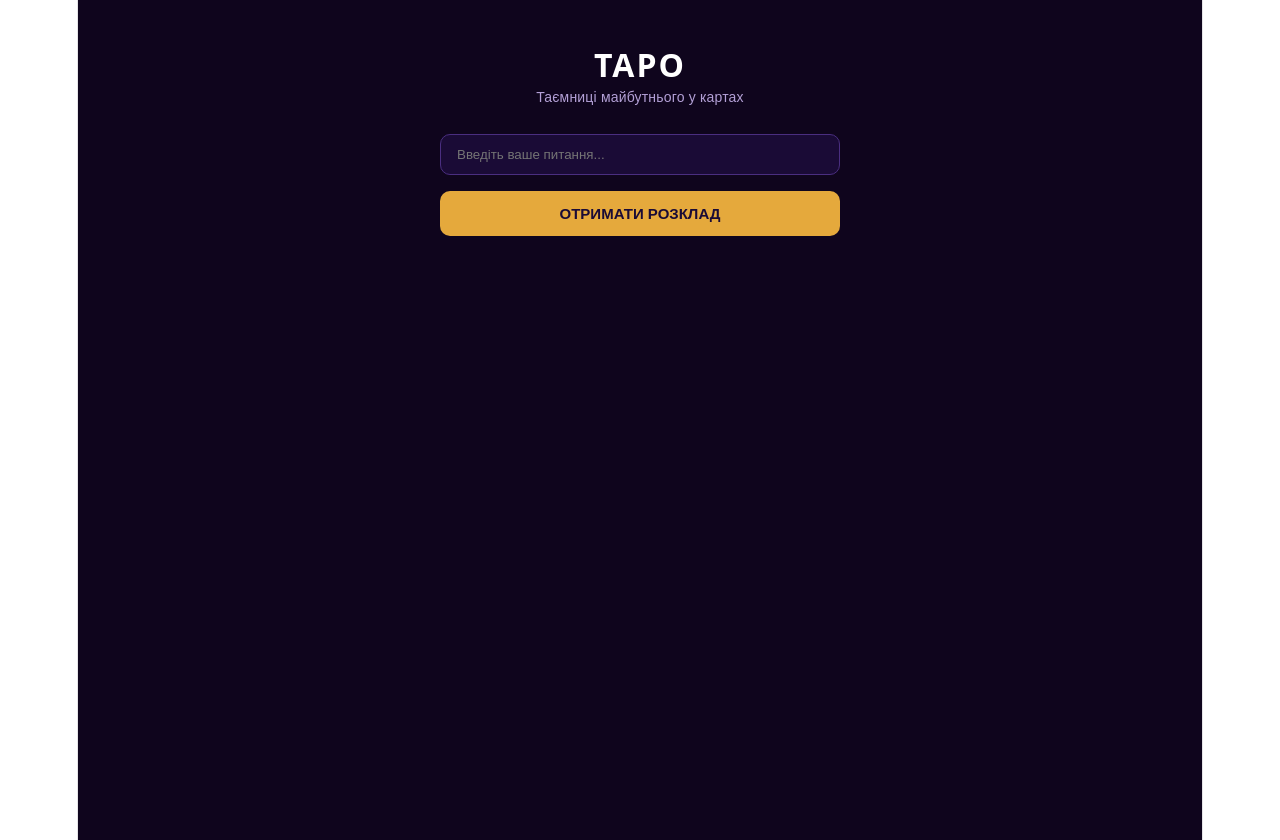
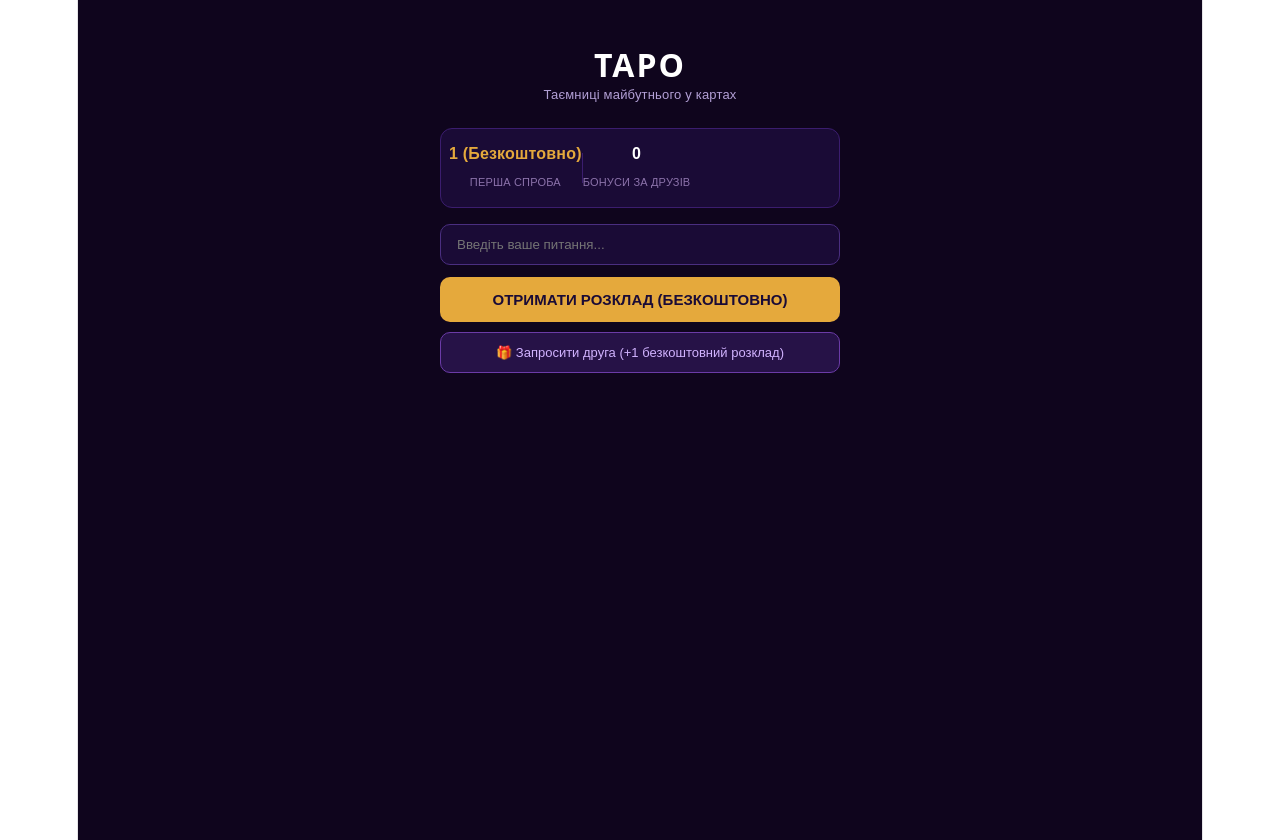
Before and after one commit to vadijao/ai-tarot-project, a React (Vite) app: page / in a window 1280 px wide. Built offline with nearby package versions, Linux system fonts and the light colour scheme.

Commit message:
Update App.jsx

```diff
--- a/src/App.jsx
+++ b/src/App.jsx
@@ -6,10 +6,19 @@ export default function App() {
   const [result, setResult] = useState(null);
   const [error, setError] = useState('');
 
+  // Стан для лічильників спроб
+  const [freeAttempts, setFreeAttempts] = useState(1);
+  const [bonusAttempts, setBonusAttempts] = useState(0);
+
   // Ваша актуальна адреса бекенду на Render
   const backendUrl = "https://ai-tarot-backend-07rv.onrender.com";
 
   const handleGetReading = async () => {
+    if (freeAttempts <= 0 && bonusAttempts <= 0) {
+      setError("У вас закінчилися спроби! Запросіть друга, щоб отримати новий розклад.");
+      return;
+    }
+
     setLoading(true);
     setError('');
     setResult(null);
@@ -27,6 +36,12 @@ export default function App() {
 
       if (response.ok) {
         setResult(data);
+        // Списання спроби після успішного розкладу
+        if (freeAttempts > 0) {
+          setFreeAttempts(freeAttempts - 1);
+        } else if (bonusAttempts > 0) {
+          setBonusAttempts(bonusAttempts - 1);
+        }
       } else {
         setError(data.detail || "Сталася помилка при отриманні розкладу");
       }
@@ -37,17 +52,50 @@ export default function App() {
     }
   };
 
+  // Функція для поширення реферального посилання
+  const handleShare = () => {
+    const botUsername = "YOUR_BOT_USERNAME"; // Вкажіть юзернейм вашого бота без символу @
+    const shareUrl = `https://t.me/share/url?url=https://t.me/${botUsername}&text=Отримай%20безкоштовний%20розклад%20Таро%20від%20ШІ!`;
+
+    if (window.Telegram?.WebApp) {
+      window.Telegram.WebApp.openTelegramLink(shareUrl);
+    } else {
+      window.open(shareUrl, '_blank');
+    }
+  };
+
   return (
     <div style={{ minHeight: '100vh', backgroundColor: '#0f051d', color: '#ffffff', padding: '20px', fontFamily: 'sans-serif' }}>
       <div style={{ maxWidth: '400px', margin: '0 auto', textAlign: 'center' }}>
 
-        {/* Заголовок ТАРО - БІЛОГО КОЛЬОРУ */}
-        <h1 style={{ color: '#ffffff', fontSize: '32px', fontWeight: 'bold', marginBottom: '6px', letterSpacing: '2px' }}>
+        {/* Заголовок БІЛОГО кольору */}
+        <h1 style={{ color: '#ffffff', fontSize: '32px', fontWeight: 'bold', marginBottom: '4px', letterSpacing: '2px' }}>
           ТАРО
         </h1>
-        <p style={{ color: '#b3a0d6', fontSize: '14px', marginBottom: '24px' }}>
+        <p style={{ color: '#b3a0d6', fontSize: '13px', marginBottom: '20px' }}>
           Таємниці майбутнього у картах
         </p>
+
+        {/* Блок лічильників спроб */}
+        <div style={{
+          display: 'flex',
+          justify: 'space-around',
+          backgroundColor: '#1a0b36',
+          border: '1px solid #3b1d6e',
+          borderRadius: '12px',
+          padding: '12px 8px',
+          marginBottom: '16px'
+        }}>
+          <div>
+            <div style={{ color: '#e5a93c', fontWeight: 'bold', fontSize: '16px' }}>{freeAttempts} (Безкоштовно)</div>
+            <div style={{ color: '#8c73ab', fontSize: '11px', textTransform: 'uppercase', marginTop: '2px' }}>ПЕРША СПРОБА</div>
+          </div>
+          <div style={{ borderLeft: '1px solid #3b1d6e', height: '30px', margin: 'auto 0' }}></div>
+          <div>
+            <div style={{ color: '#ffffff', fontWeight: 'bold', fontSize: '16px' }}>{bonusAttempts}</div>
+            <div style={{ color: '#8c73ab', fontSize: '11px', textTransform: 'uppercase', marginTop: '2px' }}>БОНУСИ ЗА ДРУЗІВ</div>
+          </div>
+        </div>
 
         {/* Поле вводу питання */}
         <input
@@ -62,13 +110,13 @@ export default function App() {
             border: '1px solid #4a2e80',
             backgroundColor: '#1a0b36',
             color: '#ffffff',
-            marginBottom: '16px',
+            marginBottom: '12px',
             boxSizing: 'border-box',
             outline: 'none'
           }}
         />
 
-        {/* Кнопка запуску */}
+        {/* Кнопка розкладу */}
         <button
           onClick={handleGetReading}
           disabled={loading}
@@ -82,10 +130,32 @@ export default function App() {
             fontWeight: 'bold',
             fontSize: '15px',
             cursor: 'pointer',
-            marginBottom: '16px'
+            marginBottom: '10px'
           }}
         >
-          {loading ? "Карти перемішуються..." : "ОТРИМАТИ РОЗКЛАД"}
+          {loading ? "Карти перемішуються..." : "ОТРИМАТИ РОЗКЛАД (БЕЗКОШТОВНО)"}
+        </button>
+
+        {/* Кнопка запрошення друга */}
+        <button
+          onClick={handleShare}
+          style={{
+            width: '100%',
+            padding: '12px',
+            borderRadius: '10px',
+            border: '1px solid #6b3ba7',
+            backgroundColor: '#261247',
+            color: '#d1b3ff',
+            fontSize: '13px',
+            cursor: 'pointer',
+            marginBottom: '16px',
+            display: 'flex',
+            alignItems: 'center',
+            justifyContent: 'center',
+            gap: '6px'
+          }}
+        >
+          🎁 Запросити друга (+1 безкоштовний розклад)
         </button>
 
         {/* Повідомлення про помилку */}
@@ -95,7 +165,7 @@ export default function App() {
           </p>
         )}
 
-        {/* Результат із картами та білим текстом */}
+        {/* Результат із картами та текстом */}
         {result && (
           <div style={{
             marginTop: '20px',
@@ -104,8 +174,6 @@ export default function App() {
             borderRadius: '12px',
             border: '1px solid #e5a93c40'
           }}>
-
-            {/* Картинки 3 карт Таро у ряд */}
             {result.cards && result.cards.length > 0 && (
               <div style={{ display: 'flex', justifyContent: 'center', gap: '10px', marginBottom: '16px' }}>
                 {result.cards.map((cardName, idx) => (
@@ -126,11 +194,9 @@ export default function App() {
               </div>
             )}
 
-            {/* Текст розкладу - БІЛОГО КОЛЬОРУ */}
             <p style={{ color: '#ffffff', fontSize: '14px', lineHeight: '1.6', textAlign: 'left', whiteSpace: 'pre-line' }}>
               {result.reading}
             </p>
-
           </div>
         )}
 
```
